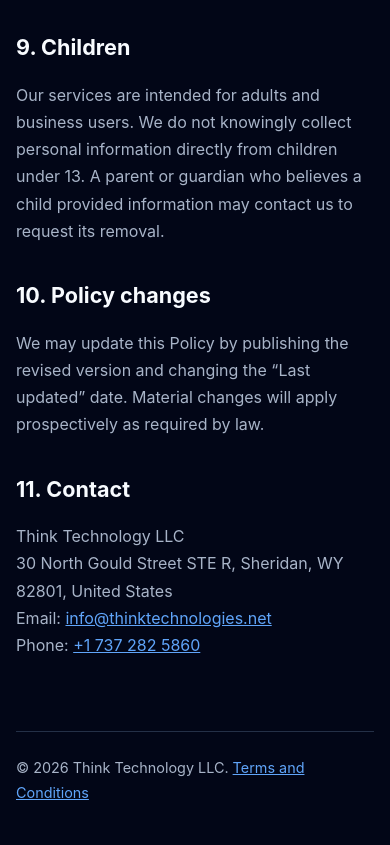
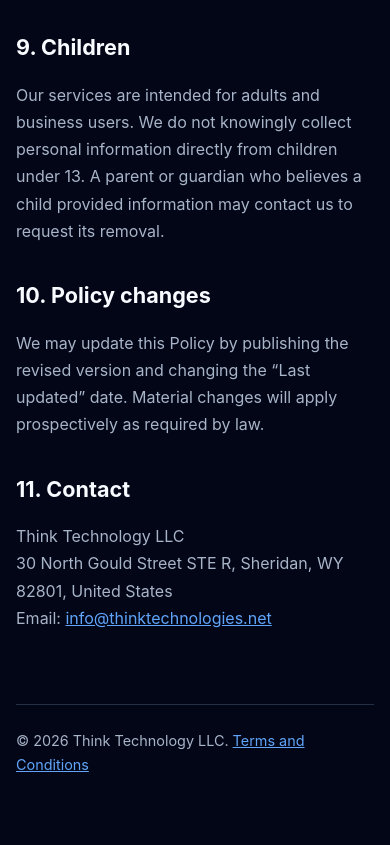
Before and after one commit to Saadk-think/Saadk-think.github.io, a plain HTML site: page privacy-policy/index.html in a window 390 px wide. Shown: the part 3944-4789 px from the top of the page. After the commit the page ends 4762 px from the top, so only its background shows below. Drawn offline with Linux system fonts and the light colour scheme.

Commit message:
Remove phone number from privacy policy
Removed phone number from the privacy policy.

```diff
--- a/privacy-policy/index.html
+++ b/privacy-policy/index.html
@@ -131,7 +131,6 @@
       Think Technology LLC<br>
       30 North Gould Street STE R, Sheridan, WY 82801, United States<br>
       Email: <a href="mailto:info@thinktechnologies.net">info@thinktechnologies.net</a><br>
-      Phone: <a href="tel:+17372825860">+1 737 282 5860</a>
     </p>
   </main>
 
```
